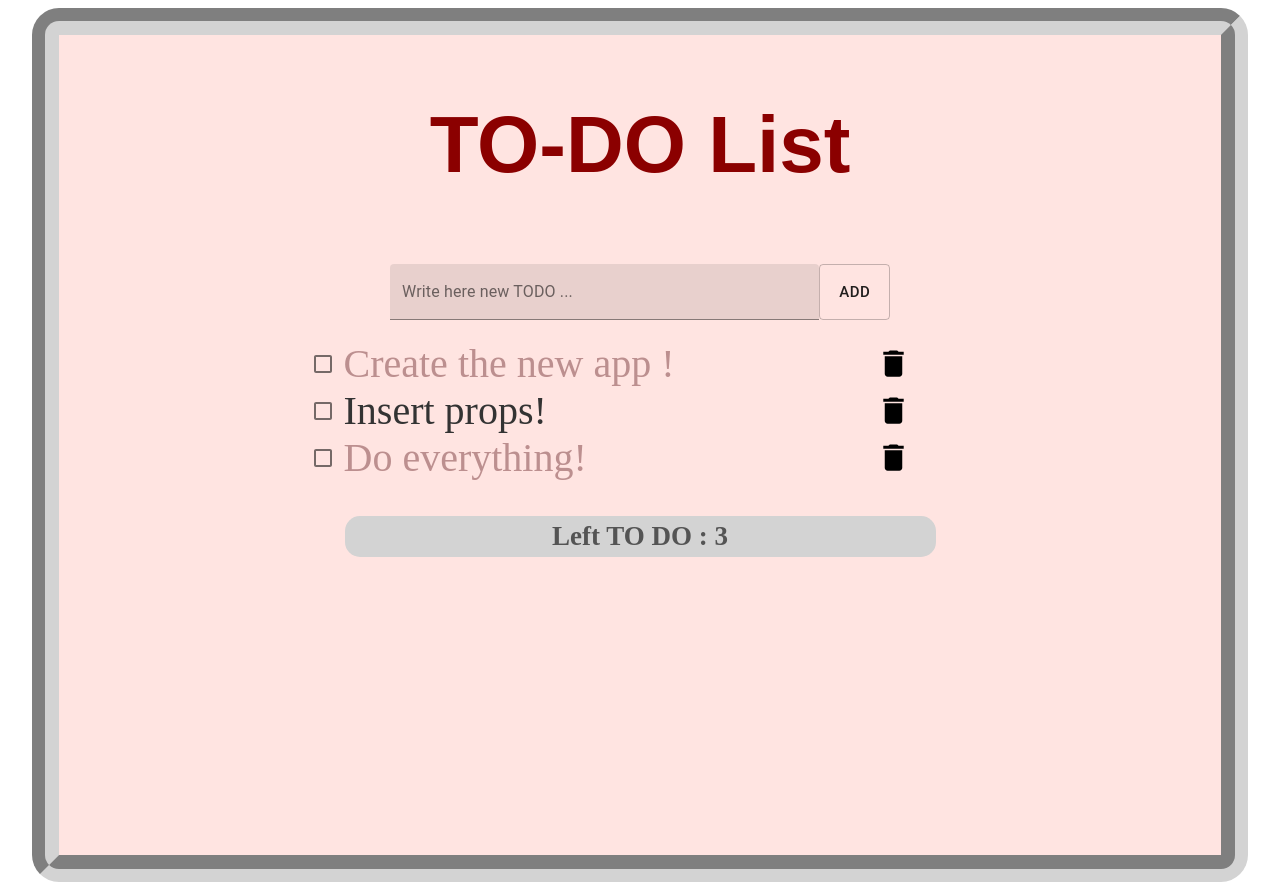
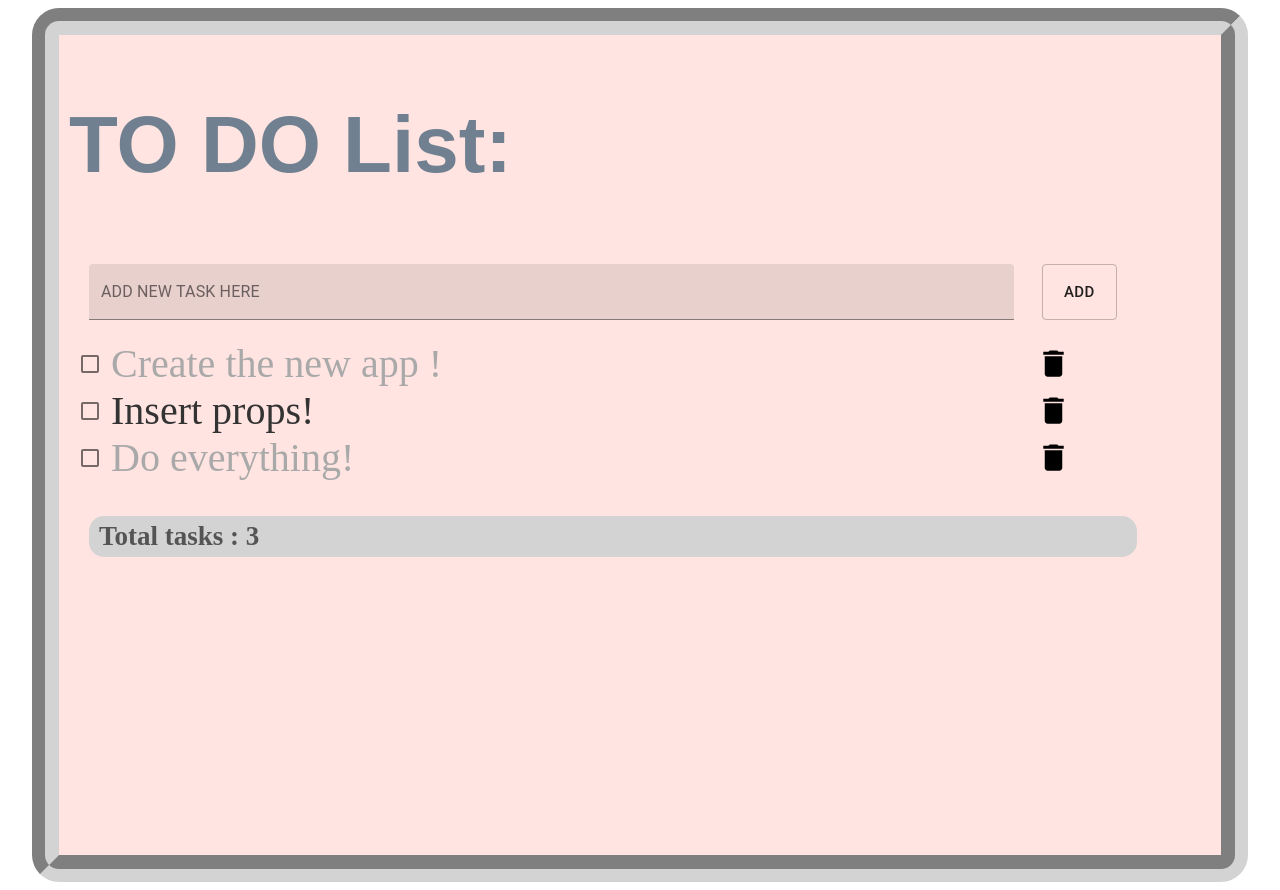
Before and after one commit to WebHeroSchool/React_Todo_NM, a React (Create React App) app: page / in a window 1280 px wide. Built offline with nearby package versions, Linux system fonts and the light colour scheme.

Commit message:
styles Lesson 26

```diff
--- a/src/Components/App/App.js
+++ b/src/Components/App/App.js
@@ -26,7 +26,7 @@ const App = () => {
     return (
 <Container fixed >
         <div className={styles.wrap}>
-                <h1 className={styles.title}> TO-DO List</h1>
+                <h1 className={styles.title}> TO DO List:</h1>
                 <InputItem />
             <div className={styles.list}>
                 <ItemList items={items}/>
--- a/src/Components/App/App.module.css
+++ b/src/Components/App/App.module.css
@@ -1,6 +1,6 @@
 .wrap{
     display: flex;
-    align-items: center;
+    /*align-items: center;*/
     flex-direction: column;
     font-size: 40px;
     background: mistyrose;
@@ -10,6 +10,6 @@
     border-radius: 27px;
 }
 .title{
-    color: darkred;
+    color: slategrey;
     font-family: "Apple SD Gothic Neo", sans-serif;
 }
--- a/src/Components/Footer/Footer.js
+++ b/src/Components/Footer/Footer.js
@@ -3,7 +3,7 @@ import styles from './Footer.module.css';
 
 const Footer = ({count}) => (
     <div className={styles.wrap}>
-        <span className={styles.text}>Left TO DO  : {count}</span>
+        <span className={styles.text}>Total tasks : {count}</span>
     </div>
 );
 
--- a/src/Components/Footer/Footer.module.css
+++ b/src/Components/Footer/Footer.module.css
@@ -1,8 +1,7 @@
 .wrap{
-    width: 50%;
+    width: 90%;
     padding: 5px 10px;
     display: flex;
-    justify-content: center;
     border-radius: 15px;
     background-color: #d3d3d3;
     margin: 20px;
--- a/src/Components/InputItem/InputItem.js
+++ b/src/Components/InputItem/InputItem.js
@@ -7,7 +7,7 @@ const InputItem = () => (
     <div className={styles.input}>
         <TextField
             id="filled-basic"
-            label="Write here new TODO ..."
+            label="ADD NEW TASK HERE"
             variant="filled"
             className={styles.input}/>
         <Button
--- a/src/Components/InputItem/InputItem.module.css
+++ b/src/Components/InputItem/InputItem.module.css
@@ -2,5 +2,5 @@
     display: flex;
     justify-content: space-between;
     margin: 20px;
-    width: 500px;
+    width: 90%;
 }
--- a/src/Components/Item/Items.module.css
+++ b/src/Components/Item/Items.module.css
@@ -1,16 +1,14 @@
 .item{
     color: #333;
-    width: 600px;
+    width:90%;
 }
 .done{
-    color: #bc8f8f;
+    color: darkgrey;
 }
 .wrap{
     min-height: 30px;
     display: flex;
-    justify-content: space-between;
     align-items: center;
-    flex-direction: row;
 }
 .btn {
     cursor: pointer;
```
